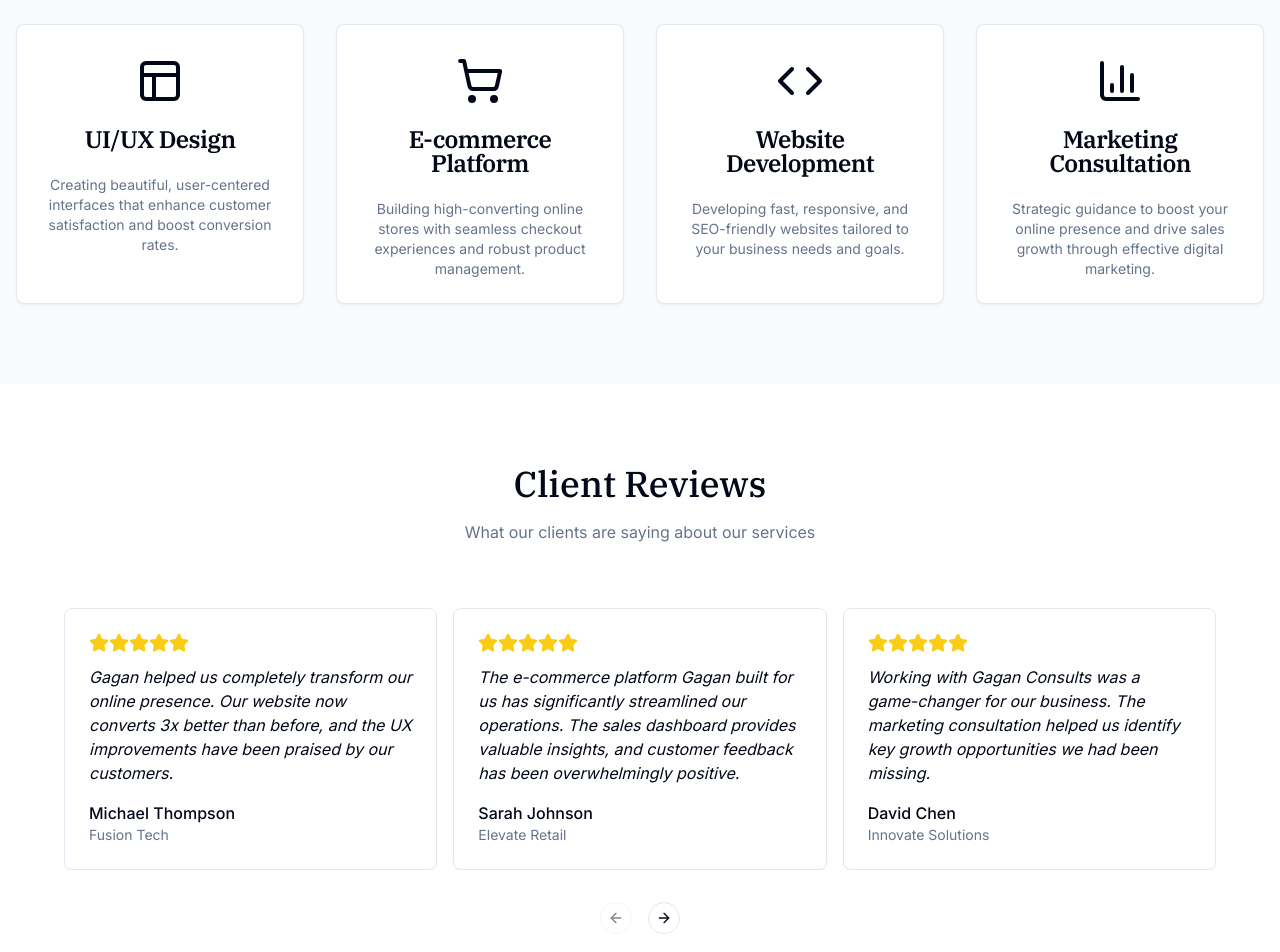
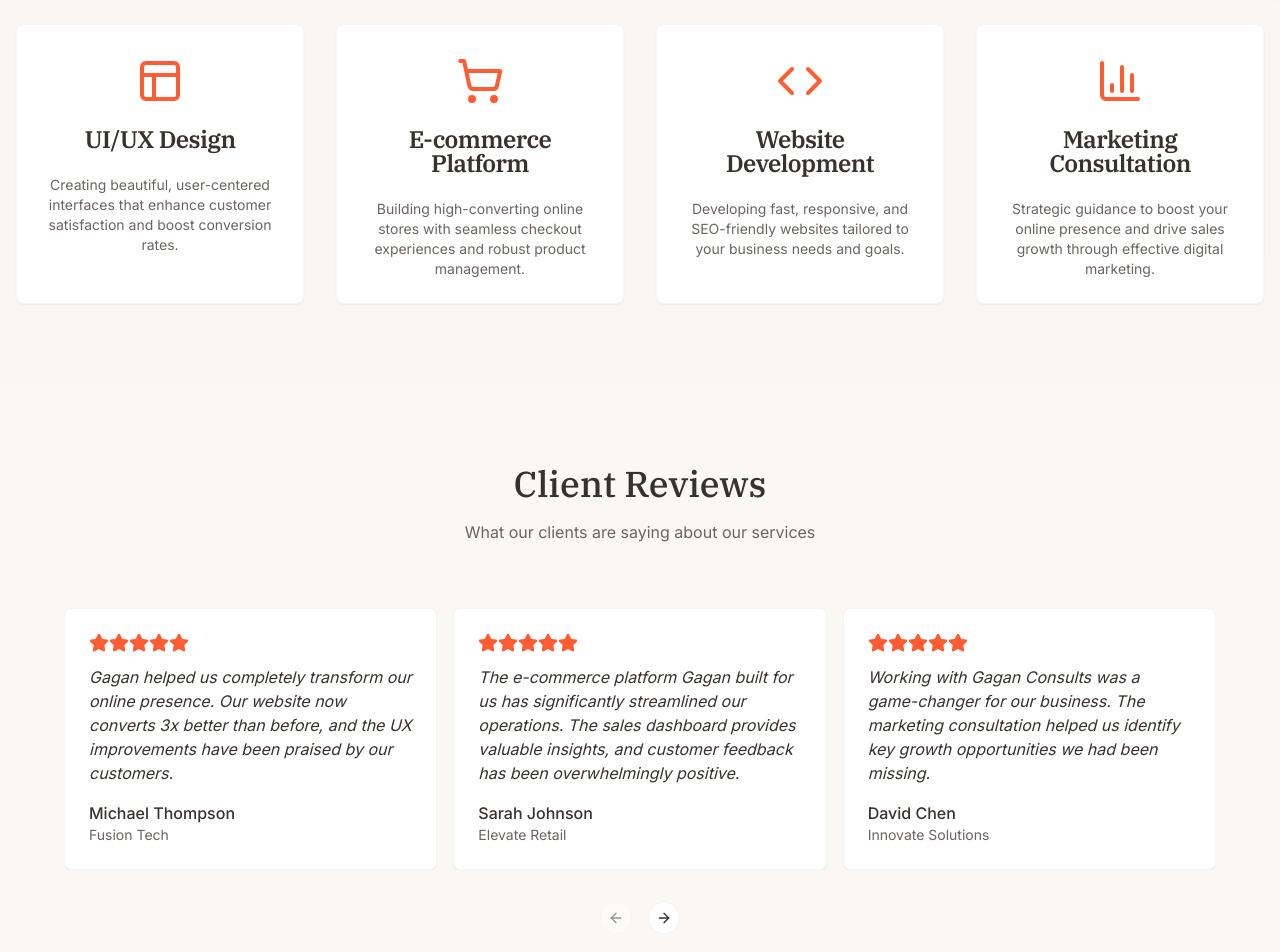
Before and after one commit to HeyGaganAhuja/gagan-ahuja, a React (Vite) app: page / in a window 1280 px wide. Shown: the part 760-1712 px from the top of the page. Built offline with nearby package versions, Linux system fonts and the light colour scheme.

Commit message:
Update website colors
Update the website's color scheme to beige, orange, and white.

```diff
--- a/src/components/FAQ.tsx
+++ b/src/components/FAQ.tsx
@@ -58,7 +58,7 @@ const FAQ = () => {
 
           <Accordion type="single" collapsible className="mb-8">
             {displayItems.map((item, index) => (
-              <AccordionItem key={index} value={`item-${index}`}>
+              <AccordionItem key={index} value={`item-${index}`} className="border-border/40">
                 <AccordionTrigger className="text-left font-medium">
                   {item.question}
                 </AccordionTrigger>
@@ -74,6 +74,7 @@ const FAQ = () => {
               <Button
                 variant="outline"
                 onClick={() => setShowAll(true)}
+                className="border-primary/30 text-primary hover:bg-primary/5"
               >
                 Show More
               </Button>
--- a/src/components/FreeAssets.tsx
+++ b/src/components/FreeAssets.tsx
@@ -36,7 +36,7 @@ const FreeAssets = () => {
 
         <div className="grid grid-cols-1 md:grid-cols-3 gap-8 max-w-5xl mx-auto">
           {assetsData.map((asset, index) => (
-            <Card key={index} className="hover-scale">
+            <Card key={index} className="hover-scale border border-border/40 bg-white">
               <CardHeader>
                 <div className="text-primary">
                   {asset.icon}
--- a/src/components/Hero.tsx
+++ b/src/components/Hero.tsx
@@ -14,7 +14,7 @@ const Hero = () => {
           <p className="text-xl md:text-2xl text-muted-foreground mb-10">
             We create incredible websites for Businesses
           </p>
-          <Button size="lg" className="px-8 py-6 text-base" asChild>
+          <Button size="lg" className="px-8 py-6 text-base bg-primary hover:bg-primary/90" asChild>
             <a
               href="https://cal.com/gagan-ahuja/consulting"
               target="_blank"
--- a/src/components/Navbar.tsx
+++ b/src/components/Navbar.tsx
@@ -27,7 +27,7 @@ const Navbar = () => {
           <a href="#faq" className="text-foreground/80 hover:text-foreground transition-colors">
             FAQ
           </a>
-          <Button asChild>
+          <Button asChild className="bg-accent hover:bg-accent/90">
             <a href="https://cal.com/gagan-ahuja/consulting" target="_blank" rel="noopener noreferrer">
               Book a Call
             </a>
@@ -75,7 +75,7 @@ const Navbar = () => {
           >
             FAQ
           </a>
-          <Button className="w-full" asChild>
+          <Button className="w-full bg-accent hover:bg-accent/90" asChild>
             <a
               href="https://cal.com/gagan-ahuja/consulting"
               target="_blank"
--- a/src/components/Reviews.tsx
+++ b/src/components/Reviews.tsx
@@ -56,11 +56,11 @@ const Reviews = () => {
           <CarouselContent>
             {reviewsData.map((review, index) => (
               <CarouselItem key={index} className="md:basis-1/2 lg:basis-1/3">
-                <Card className="h-full">
+                <Card className="h-full border border-border/40 bg-white">
                   <CardContent className="p-6 flex flex-col h-full">
                     <div className="flex mb-3">
                       {[...Array(review.rating)].map((_, i) => (
-                        <Star key={i} className="h-5 w-5 fill-yellow-400 text-yellow-400" />
+                        <Star key={i} className="h-5 w-5 fill-primary text-primary" />
                       ))}
                     </div>
                     <p className="mb-4 flex-grow italic">{review.review}</p>
@@ -74,8 +74,8 @@ const Reviews = () => {
             ))}
           </CarouselContent>
           <div className="flex justify-center mt-8">
-            <CarouselPrevious className="relative inset-0 translate-y-0 mr-2" />
-            <CarouselNext className="relative inset-0 translate-y-0 ml-2" />
+            <CarouselPrevious className="relative inset-0 translate-y-0 mr-2 bg-white border-border/40 hover:bg-secondary" />
+            <CarouselNext className="relative inset-0 translate-y-0 ml-2 bg-white border-border/40 hover:bg-secondary" />
           </div>
         </Carousel>
       </div>
--- a/src/components/Services.tsx
+++ b/src/components/Services.tsx
@@ -5,22 +5,22 @@ import { Card, CardContent, CardDescription, CardHeader, CardTitle } from '@/com
 
 const servicesData = [
   {
-    icon: <Layout className="h-12 w-12 mb-4" />,
+    icon: <Layout className="h-12 w-12 mb-4 text-primary" />,
     title: "UI/UX Design",
     description: "Creating beautiful, user-centered interfaces that enhance customer satisfaction and boost conversion rates."
   },
   {
-    icon: <ShoppingCart className="h-12 w-12 mb-4" />,
+    icon: <ShoppingCart className="h-12 w-12 mb-4 text-primary" />,
     title: "E-commerce Platform",
     description: "Building high-converting online stores with seamless checkout experiences and robust product management."
   },
   {
-    icon: <Code className="h-12 w-12 mb-4" />,
+    icon: <Code className="h-12 w-12 mb-4 text-primary" />,
     title: "Website Development",
     description: "Developing fast, responsive, and SEO-friendly websites tailored to your business needs and goals."
   },
   {
-    icon: <BarChart3 className="h-12 w-12 mb-4" />,
+    icon: <BarChart3 className="h-12 w-12 mb-4 text-primary" />,
     title: "Marketing Consultation",
     description: "Strategic guidance to boost your online presence and drive sales growth through effective digital marketing."
   }
@@ -37,7 +37,7 @@ const Services = () => {
 
         <div className="grid grid-cols-1 md:grid-cols-2 lg:grid-cols-4 gap-8">
           {servicesData.map((service, index) => (
-            <Card key={index} className="hover-scale">
+            <Card key={index} className="hover-scale border border-border/40 bg-white">
               <CardHeader className="text-center pt-8">
                 <div className="flex justify-center">
                   {service.icon}
--- a/src/components/Support.tsx
+++ b/src/components/Support.tsx
@@ -13,7 +13,7 @@ const Support = () => {
           <p className="text-muted-foreground mb-6">
             If you've found our resources helpful, consider buying us a coffee to support our continued creation of valuable content.
           </p>
-          <Button className="px-6" asChild>
+          <Button className="px-6 bg-primary hover:bg-primary/90" asChild>
             <a
               href="https://www.buymeacoffee.com/"
               target="_blank"
--- a/src/index.css
+++ b/src/index.css
@@ -1,3 +1,4 @@
+
 @import url('https://fonts.googleapis.com/css2?family=IBM+Plex+Serif:wght@300;400;500;600;700&family=Inter:wght@300;400;500;600;700&display=swap');
 
 @tailwind base;
@@ -6,33 +7,33 @@
 
 @layer base {
   :root {
-    --background: 0 0% 100%;
-    --foreground: 222.2 84% 4.9%;
+    --background: 34 40% 97%;
+    --foreground: 20 10% 20%;
 
     --card: 0 0% 100%;
-    --card-foreground: 222.2 84% 4.9%;
+    --card-foreground: 20 10% 20%;
 
     --popover: 0 0% 100%;
-    --popover-foreground: 222.2 84% 4.9%;
+    --popover-foreground: 20 10% 20%;
 
-    --primary: 222.2 47.4% 11.2%;
-    --primary-foreground: 210 40% 98%;
+    --primary: 12 100% 60%;
+    --primary-foreground: 0 0% 100%;
 
-    --secondary: 210 40% 96.1%;
-    --secondary-foreground: 222.2 47.4% 11.2%;
+    --secondary: 34 30% 96%;
+    --secondary-foreground: 20 10% 20%;
 
-    --muted: 210 40% 96.1%;
-    --muted-foreground: 215.4 16.3% 46.9%;
+    --muted: 34 20% 92%;
+    --muted-foreground: 20 5% 40%;
 
-    --accent: 210 40% 96.1%;
-    --accent-foreground: 222.2 47.4% 11.2%;
+    --accent: 12 80% 55%;
+    --accent-foreground: 0 0% 100%;
 
     --destructive: 0 84.2% 60.2%;
-    --destructive-foreground: 210 40% 98%;
+    --destructive-foreground: 0 0% 98%;
 
-    --border: 214.3 31.8% 91.4%;
-    --input: 214.3 31.8% 91.4%;
-    --ring: 222.2 84% 4.9%;
+    --border: 30 10% 90%;
+    --input: 30 10% 90%;
+    --ring: 12 100% 60%;
 
     --radius: 0.5rem;
 
```
